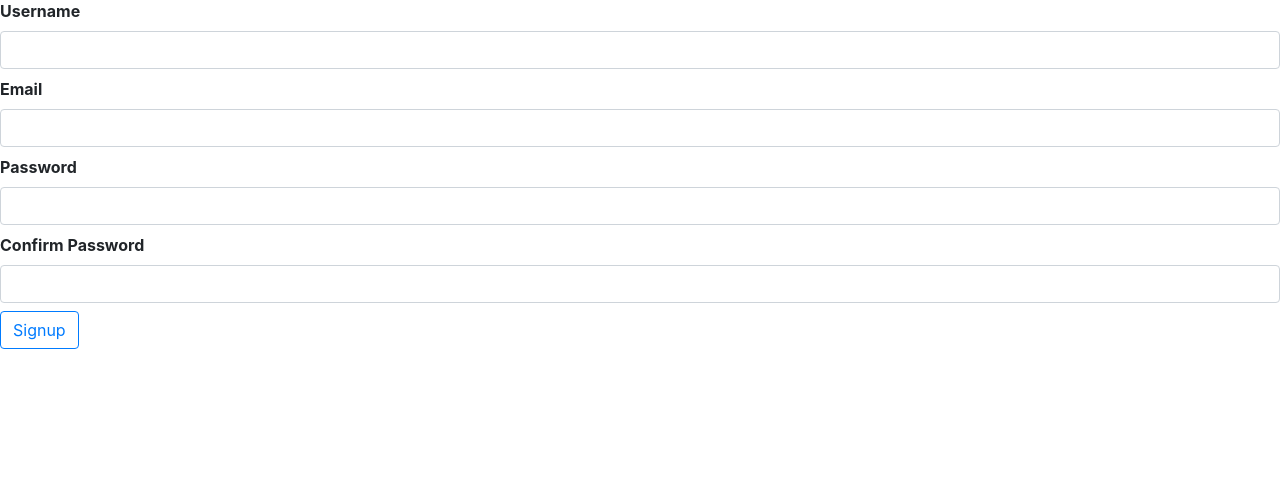
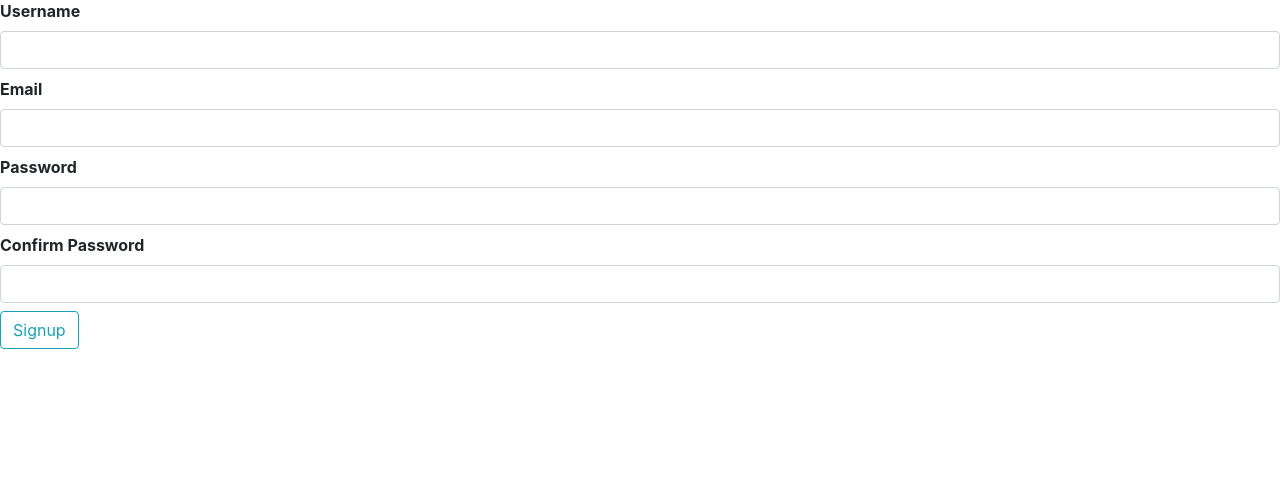
Before and after one commit to Sanjitha-Manivelan/CRUD-application, a Flask app: page /signup in a window 1280 px wide. Shown: the part 127-612 px from the top of the page. Run offline with Flask 2, Linux system fonts and the light colour scheme; some libraries are stand-ins or nearby versions.

Commit message:
CRUD aplication

```diff
--- a/templates/login.html
+++ b/templates/login.html
@@ -7,6 +7,6 @@
 <form method="POST">
     {{ render_field(form.email, class="form-control") }}
     {{ render_field(form.password, class="form-control") }}
-    <button type="submit" class="btn btn-outline-primary">Login</button>
+    <button type="submit" class="btn btn-outline-info">Login</button>
 </form>
 {% endblock %}
--- a/templates/signup.html
+++ b/templates/signup.html
@@ -9,6 +9,6 @@
     {{ render_field(form.email, class="form-control") }}
     {{ render_field(form.password, class="form-control") }}
     {{ render_field(form.confirm, class="form-control") }}
-    <button type="submit" class="btn btn-outline-primary">Signup</button>
+    <button type="submit" class="btn btn-outline-info">Signup</button>
 </form>
 {% endblock %}
```
